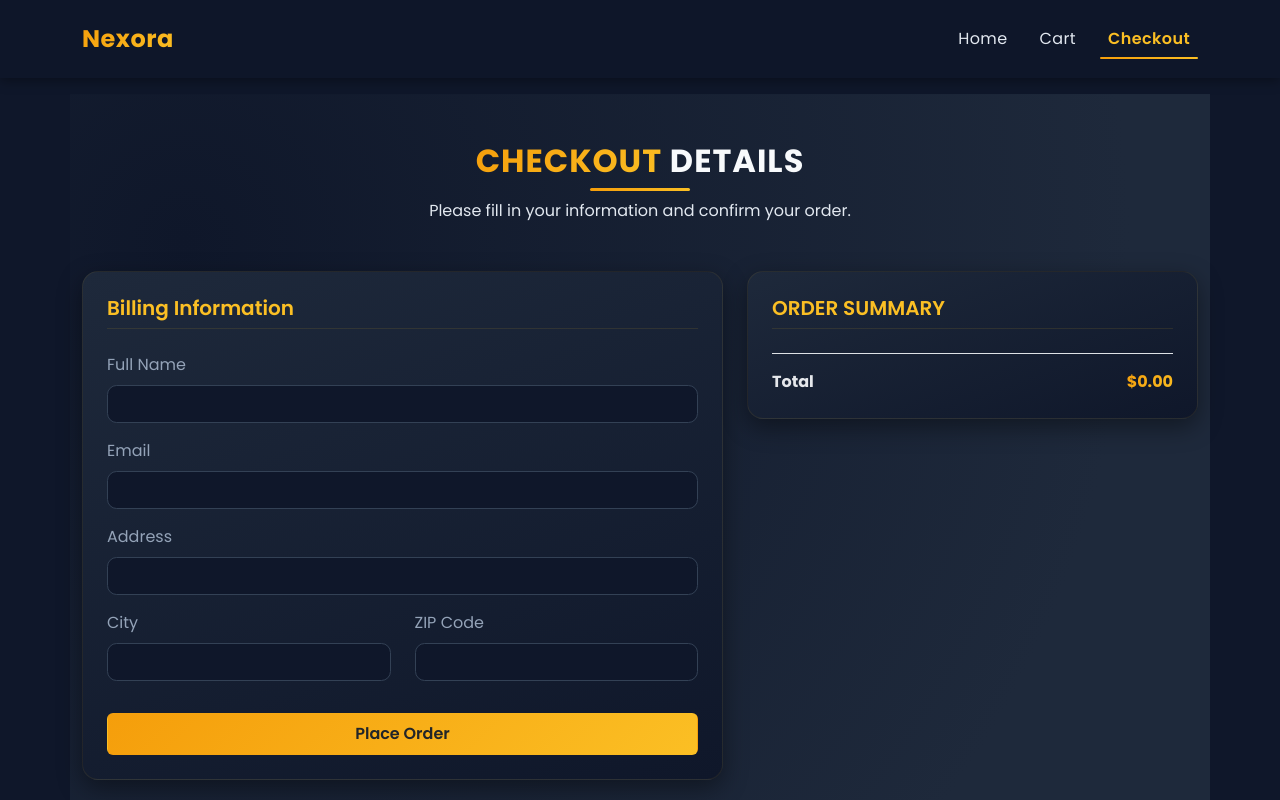
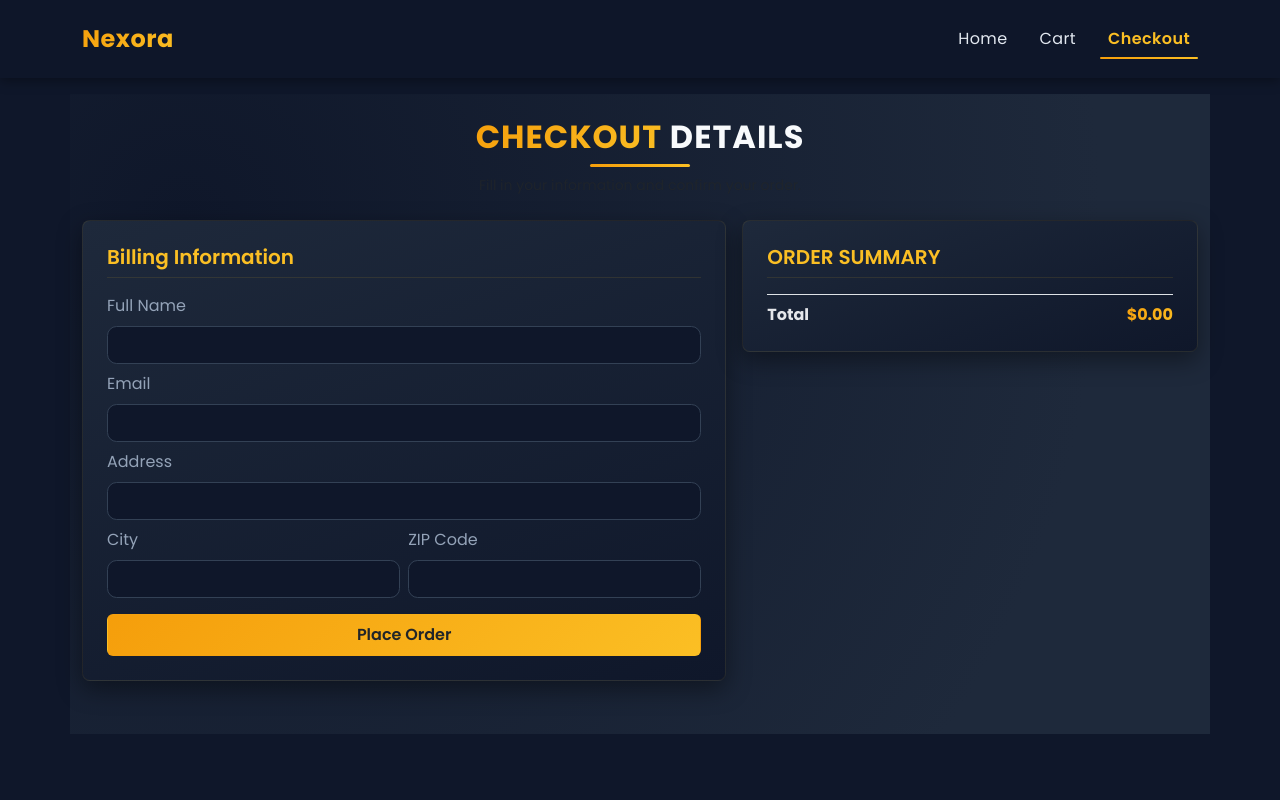
Before and after one commit to M-Bilal-Khalil/Hackathon-Project, a React (Vite) app: page /checkout in a window 1280 px wide. Built offline with nearby package versions, Linux system fonts and the light colour scheme.

Commit message:
Final changes

```diff
--- a/package.json
+++ b/package.json
@@ -12,6 +12,7 @@
   "dependencies": {
     "bootstrap": "^5.3.8",
     "react": "^19.1.1",
+    "react-bootstrap": "^2.10.10",
     "react-dom": "^19.1.1",
     "react-router-dom": "^7.9.4"
   },
--- a/src/App.css
+++ b/src/App.css
@@ -1088,3 +1088,26 @@ body, html {
 .delete-btn {
   flex-shrink: 0;
 }
+
+/* Filters Section Text */
+.filters-section .filters-title {
+  color: #FFD700; /* Gold color for heading */
+}
+
+.filters-section .filters-sub,
+.filters-section .form-label {
+  color: #aaa; /* Light gray for labels and subtext */
+}
+
+/* Optional: make placeholder text light gray */
+.filters-section .form-control::placeholder,
+.filters-section .form-select::placeholder {
+  color: #ccc;
+  opacity: 1;
+}
+
+/* Optional: lighten input/select text */
+.filters-section .form-control,
+.filters-section .form-select {
+  color: #333; /* Darker for input value, not too heavy */
+}
--- a/src/pages/Checkout.jsx
+++ b/src/pages/Checkout.jsx
@@ -26,23 +26,24 @@ export default function Checkout() {
   };
 
   return (
-    <section className="checkout-page container py-5">
-      <div className="text-center mb-5">
+    <section className="checkout-page container py-4">
+      {/* Title */}
+      <div className="text-center mb-4">
         <h2 className="checkout-title fw-bold">
           <span className="text-gold">Checkout</span> Details
         </h2>
-        <p className="textsmall">
-          Please fill in your information and confirm your order.
+        <p className="small text-muted">
+          Fill in your information and confirm your order.
         </p>
       </div>
 
-      <div className="row g-4">
+      <div className="row g-3">
         {/* Checkout Form */}
         <div className="col-12 col-lg-7">
-          <form className="checkout-form p-4 rounded-4" onSubmit={handleSubmit}>
-            <h5 className="form-heading mb-4">Billing Information</h5>
+          <form className="checkout-form p-3 p-lg-4 rounded-3" onSubmit={handleSubmit}>
+            <h5 className="form-heading mb-3">Billing Information</h5>
 
-            <div className="mb-3">
+            <div className="mb-2">
               <label className="form-label">Full Name</label>
               <input
                 type="text"
@@ -54,7 +55,7 @@ export default function Checkout() {
               />
             </div>
 
-            <div className="mb-3">
+            <div className="mb-2">
               <label className="form-label">Email</label>
               <input
                 type="email"
@@ -66,7 +67,7 @@ export default function Checkout() {
               />
             </div>
 
-            <div className="mb-3">
+            <div className="mb-2">
               <label className="form-label">Address</label>
               <input
                 type="text"
@@ -78,8 +79,8 @@ export default function Checkout() {
               />
             </div>
 
-            <div className="row">
-              <div className="col-6 mb-3">
+            <div className="row g-2">
+              <div className="col-6">
                 <label className="form-label">City</label>
                 <input
                   type="text"
@@ -90,8 +91,7 @@ export default function Checkout() {
                   required
                 />
               </div>
-
-              <div className="col-6 mb-3">
+              <div className="col-6">
                 <label className="form-label">ZIP Code</label>
                 <input
                   type="text"
@@ -104,7 +104,10 @@ export default function Checkout() {
               </div>
             </div>
 
-            <button type="submit" className="btn btn-gold w-100 mt-3 py-2 fw-semibold">
+            <button
+              type="submit"
+              className="btn btn-gold w-100 mt-3 py-2 fw-semibold"
+            >
               Place Order
             </button>
           </form>
@@ -112,23 +115,30 @@ export default function Checkout() {
 
         {/* Order Summary */}
         <aside className="col-12 col-lg-5">
-          <div className="checkout-summary p-4 rounded-4">
-            <h5 className="summary-heading mb-4">Order Summary</h5>
+          <div className="checkout-summary p-3 p-lg-4 rounded-3">
+            <h5 className="summary-heading mb-3">Order Summary</h5>
             <ul className="list-unstyled mb-3">
               {cart.map((item) => (
                 <li
                   key={item.id}
                   className="d-flex justify-content-between align-items-center mb-2"
+                  style={{ gap: "10px" }}
                 >
-                  <span className="text-truncate small">{item.title}</span>
-                  <span className="text-gold fw-semibold">
-                    ${item.price.toFixed(2)} × {item.qty}
+                  <span
+                    className="text-truncate small flex-grow-1"
+                    style={{ maxWidth: "65%" }}
+                    title={item.title}
+                  >
+                    {item.title}
+                  </span>
+                  <span className="text-gold fw-semibold flex-shrink-0">
+                    {item.qty} × ${item.price.toFixed(2)}
                   </span>
                 </li>
               ))}
             </ul>
 
-            <div className="d-flex justify-content-between border-top pt-3 fw-bold">
+            <div className="d-flex justify-content-between border-top pt-2 fw-bold">
               <span>Total</span>
               <span className="text-gold">${totalPrice.toFixed(2)}</span>
             </div>
--- a/src/pages/Home.jsx
+++ b/src/pages/Home.jsx
@@ -66,8 +66,8 @@ export default function Home() {
       <section className="mt-5">
         <div className="filters-section d-flex flex-column flex-md-row justify-content-between align-items-start gap-4 mb-5">
           <div>
-    <h3 className="filters-title mb-0 text-gold">All Products</h3>
-    <p className="filters-sub text-muted small">
+            <h3 className="filters-title mb-0">All Products</h3>
+            <p className="filters-sub small">
               Browse and filter products below.
             </p>
           </div>
@@ -75,18 +75,17 @@ export default function Home() {
           <div className="filters-controls d-flex flex-column flex-md-row gap-3 align-items-md-end">
             {/* Search */}
             <div className="form-group">
-      <label className="form-label small mb-1 text-muted">Search</label>
+              <label className="form-label small mb-1">Search</label>
               <input
                 className="form-control luxe-field"
                 placeholder="Search title..."
                 value={search}
                 onChange={(e) => setSearch(e.target.value)}
               />
-    </div>
 
               {/* Category */}
               <div className="form-group">
-      <label className="form-label small mb-1 text-muted">Category</label>
+                <label className="form-label small mb-1">Category</label>
                 <select
                   className="form-select luxe-field"
                   value={category}
@@ -103,7 +102,7 @@ export default function Home() {
 
               {/* Price Range */}
               <div className="form-group w-100 w-md-auto">
-      <label className="form-label small mb-1 text-muted">
+                <label className="form-label small mb-1">
                   Max Price: ${maxPrice}
                 </label>
                 <input
@@ -117,7 +116,7 @@ export default function Home() {
               </div>
             </div>
           </div>
-
+        </div>
 
         {filtered.length === 0 ? (
           <div className="text-center py-5 text-muted">
```
Also changed, not shown: index.html (line endings or trailing spaces), 1 other file (tests, documents, lock files or other folders). Lines whose indentation alone changed are shown as unchanged.
